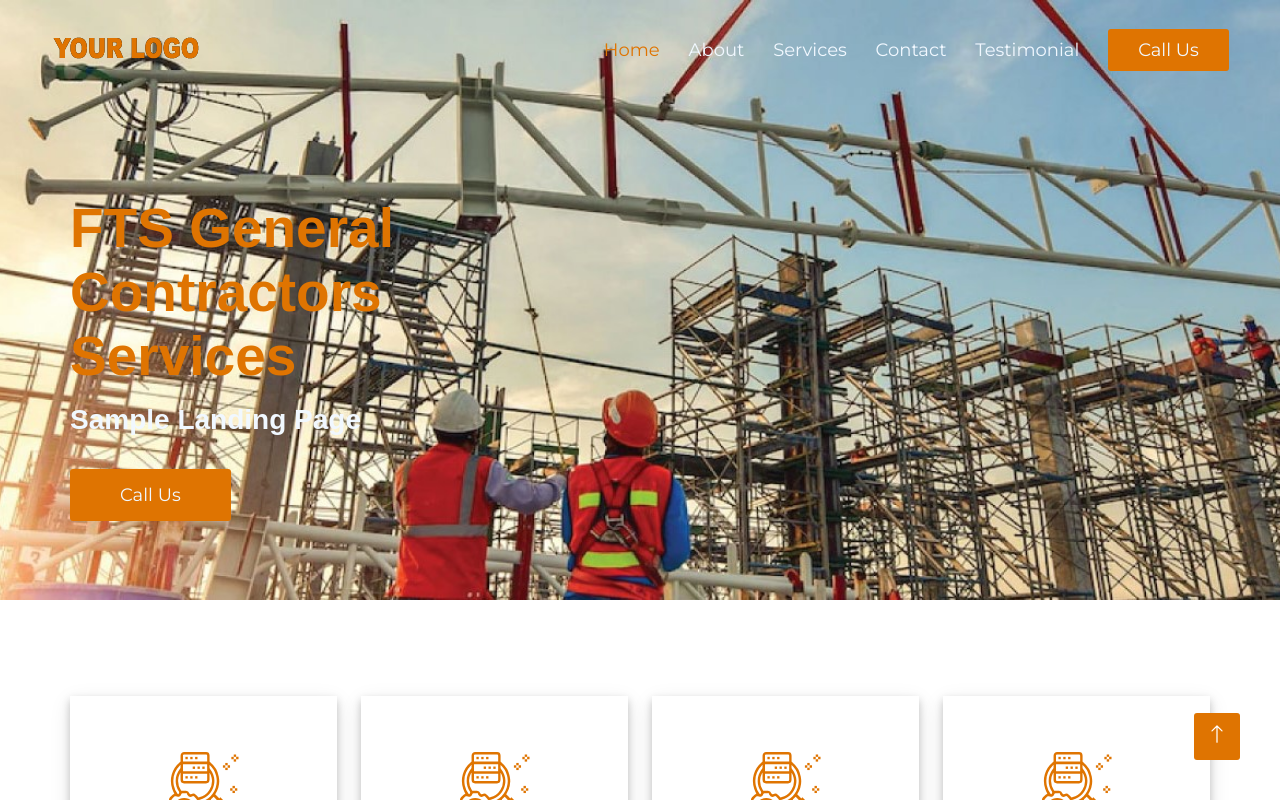
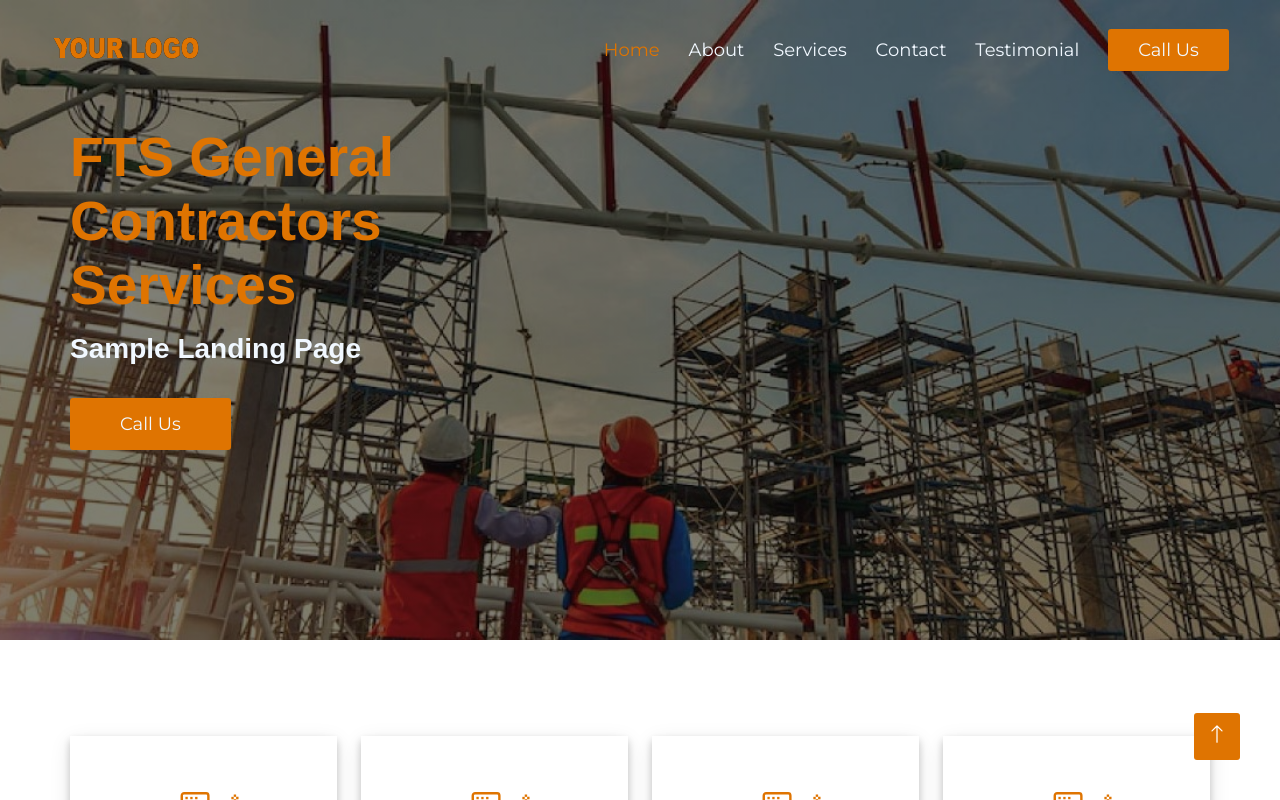
Before and after one commit to OsamaAslam29/FTS-Constractor, a React (Create React App) app: page / in a window 1280 px wide. Shown: the top 800 px of the page. Built offline with nearby package versions, Linux system fonts and the light colour scheme.

Commit message:
testimonail start

```diff
--- a/package.json
+++ b/package.json
@@ -17,6 +17,7 @@
     "react-icons": "^4.6.0",
     "react-modal-video": "^1.2.10",
     "react-scripts": "5.0.1",
+    "react-slick": "^0.29.0",
     "sass": "^1.56.1",
     "styled-components": "^5.3.6",
     "web-vitals": "^2.1.4"
--- a/src/App.js
+++ b/src/App.js
@@ -5,6 +5,7 @@ import Footer from './Components/Footer/Footer';
 import Home from './Components/Home/Home';
 import ScrollButton from './Components/ScrollButton/ScrollButton';
 import Services from './Components/Services/Services';
+import Testimonial from './Components/Testimonial/Testimonial';
 
 function App() {
   return (
@@ -13,6 +14,7 @@ function App() {
       <About/>
       <Services/>
       <Contact/>
+      {/* <Testimonial/> */}
       <Footer/>
       <ScrollButton/>
     </>
--- a/src/App.scss
+++ b/src/App.scss
@@ -1,6 +1,7 @@
 @import url('https://fonts.googleapis.com/css2?family=Montserrat&family=Poppins:wght@400;500;600;700&display=swap');
 
 // @import url('https://fonts.googleapis.com/css2?family=Poppins:wght@400;500;600;700&display=swap');
+@import 'node_modules/react-modal-video/scss/modal-video.scss';
 body {
     font-family: 'Montserrat', sans-serif;
 }
--- a/src/Components/Contact/Contact.jsx
+++ b/src/Components/Contact/Contact.jsx
@@ -25,12 +25,12 @@ const Contact = () => {
             </div>
             <div className="flex-contact">
                 <div className="video-section">
-                    {/* <React.Fragment> */}
-                        {/* <ModalVideo channel='youtube' autoplay isOpen={isOpen} videoId="" onClose={() => setOpen(false)} />
-                    </React.Fragment> */}
+                    <React.Fragment>
+                        <ModalVideo channel='youtube' autoplay isOpen={isOpen} videoId="L61p2uyiMSo" onClose={() => setOpen(false)} />
                         <div className="startContainer">
                             <button className="button pulseBox" onClick={() => setOpen(true)}><AiOutlineCaretRight className='icon' /> </button>
                         </div>
+                    </React.Fragment>
                 </div>
                 <div className="contact-form">
                     <div className="headings">
@@ -57,7 +57,7 @@ const Contact = () => {
                             <Recaptcha
                                 sitekey="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"
                                 onChange={onChange}
-                                style={{display:"flex",justifyContent:"center"}}
+                                style={{ display: "flex", justifyContent: "center" }}
                             />
                         </div>
                         <div className="flex-inputs">
--- a/src/Components/Contact/Contact.scss
+++ b/src/Components/Contact/Contact.scss
@@ -33,10 +33,6 @@
             flex-direction: column;
             justify-content: center;
             align-items: center;
-        }
-
-        @media screen and (max-width:770px) {
-            // padding: 0 20px;
         }
 
 
--- a/src/Components/Home/Home.scss
+++ b/src/Components/Home/Home.scss
@@ -1,33 +1,31 @@
 .home-container {
     width: 100%;
-    height: 75vh;
-    background: url('../../Assets/hom.jpg');
+    height: 80vh;
+    background: linear-gradient(rgba(0, 0, 0, 0.5), rgba(0, 0, 0, 0.5)), url('../../Assets/hom.jpg');
     background-position: center center;
     background-repeat: no-repeat;
     background-size: cover;
 
     @media screen and (max-width:600px) {
-        background: url('../../Assets/mobile.png');
+        background: linear-gradient(rgba(0, 0, 0, 0.5), rgba(0, 0, 0, 0.5)), url('../../Assets/mobile.png');
         background-position: center center;
         background-repeat: no-repeat;
         background-size: 100% 100%;
-        height: 65vh;
+        // height: 65vh;
 
     }
 
     .fts-group {
-        margin-top: 6rem;
+        height: 70vh;
         width: 40%;
         display: flex;
         flex-direction: column;
         justify-content: center;
 
         @media screen and (max-width: 990px) {
+            height: 90vh;
             width: 100%;
-            margin: 0 auto;
-            padding: 0 0rem;
             align-items: center;
-            margin-top: 7rem;
         }
 
         h1 {
--- a/src/Components/Navbar/Navbar.jsx
+++ b/src/Components/Navbar/Navbar.jsx
@@ -1,4 +1,4 @@
-import React from 'react'
+import React, { useState } from 'react'
 import './Navbar.scss'
 import logo from '../../Assets/logo.png'
 
@@ -8,6 +8,14 @@ import Box from '@mui/material/Box';
 import SwipeableDrawer from '@mui/material/SwipeableDrawer';
 
 const Navbar = () => {
+
+
+
+    const [background, setBackground] = useState(false);
+
+
+
+
 
     const [state, setState] = React.useState({
 
@@ -53,8 +61,20 @@ const Navbar = () => {
     );
 
 
+
+
+    const changeNavBar = () => {
+        if (window.scrollY >= 80) {
+            setBackground(true)
+        } else {
+            setBackground(false)
+        }
+    }
+    window.addEventListener("scroll", changeNavBar);
+
     return (
-        <div className='nav-container'>
+
+        <div className={background ? 'nav-container scroll' : 'nav-container'}>
             <div className="logo">
                 <img src={logo} alt="" />
             </div>
--- a/src/Components/Navbar/Navbar.scss
+++ b/src/Components/Navbar/Navbar.scss
@@ -1,10 +1,13 @@
 .nav-container {
+    width: 100%;
     height: 100px;
     padding: 0rem 3.2rem;
     background-color: transparent;
     display: flex;
     align-items: center;
     justify-content: space-between;
+    position: fixed;
+    top: 0;
 
 
     @media screen and (max-width:990px) {
@@ -15,7 +18,6 @@
     @media screen and (max-width: 600px) {
         padding: 0rem 1.2rem;
         height: 60px;
-
     }
     .logo {
         img {
@@ -41,6 +43,7 @@
 
                 &:active{
                     color: var(--primary);
+                    font-weight: bold;
                 }
             }
             .active{
@@ -84,7 +87,20 @@
         }
     }
 }
-
+.scroll{
+    height: 70px;
+    background-color: var(--dark);
+    z-index: 1111;
+    @media screen and (max-width:990px) {
+        background-color: var(--dark);
+        height: 70px;
+        padding: 0rem 2rem;
+    }
+    @media screen and (max-width: 600px) {
+        padding: 0rem 1.2rem;
+        height: 60px;
+    }
+}
 .main {
     padding: 2rem;
     background-color: var(--dark);
--- /dev/null
+++ b/src/Components/Testimonial/Testimonial.jsx
@@ -0,0 +1,25 @@
+import React from 'react'
+import './Testimonial.scss'
+
+
+
+
+const Testimonial = () => {
+
+
+    return (
+        <div className='testimonail-container'>
+            <div className="container spacing">
+                <div className="heading">
+                    <div className='flex'>
+                        <h4>Testimonail</h4>
+                        <div className='border'></div>
+                    </div>
+                    <h2>Our Clients Say</h2>
+                </div>
+            </div>
+        </div>
+    )
+}
+
+export default Testimonial
--- /dev/null
+++ b/src/Components/Testimonial/Testimonial.scss
@@ -0,0 +1,30 @@
+
+.testimonail-container{
+    background-color:#F1F8FF;
+    .heading {
+        display: flex;
+        flex-direction: column;
+        justify-content: center;
+        align-items: center;
+
+        .flex {
+            display: flex;
+            align-items: center;
+            gap: .7rem;
+
+            .border {
+                margin-top: .5rem;
+                width: 45px;
+                height: 2px;
+                background-color: var(--primary);
+            }
+        }
+
+        h2 {
+            margin-top: .2rem;
+        }
+
+    }
+
+
+}
```
Also changed, not shown: src/Assets/image.svg (added), 1 other file (tests, documents, lock files or other folders). Lines whose indentation alone changed are shown as unchanged.
